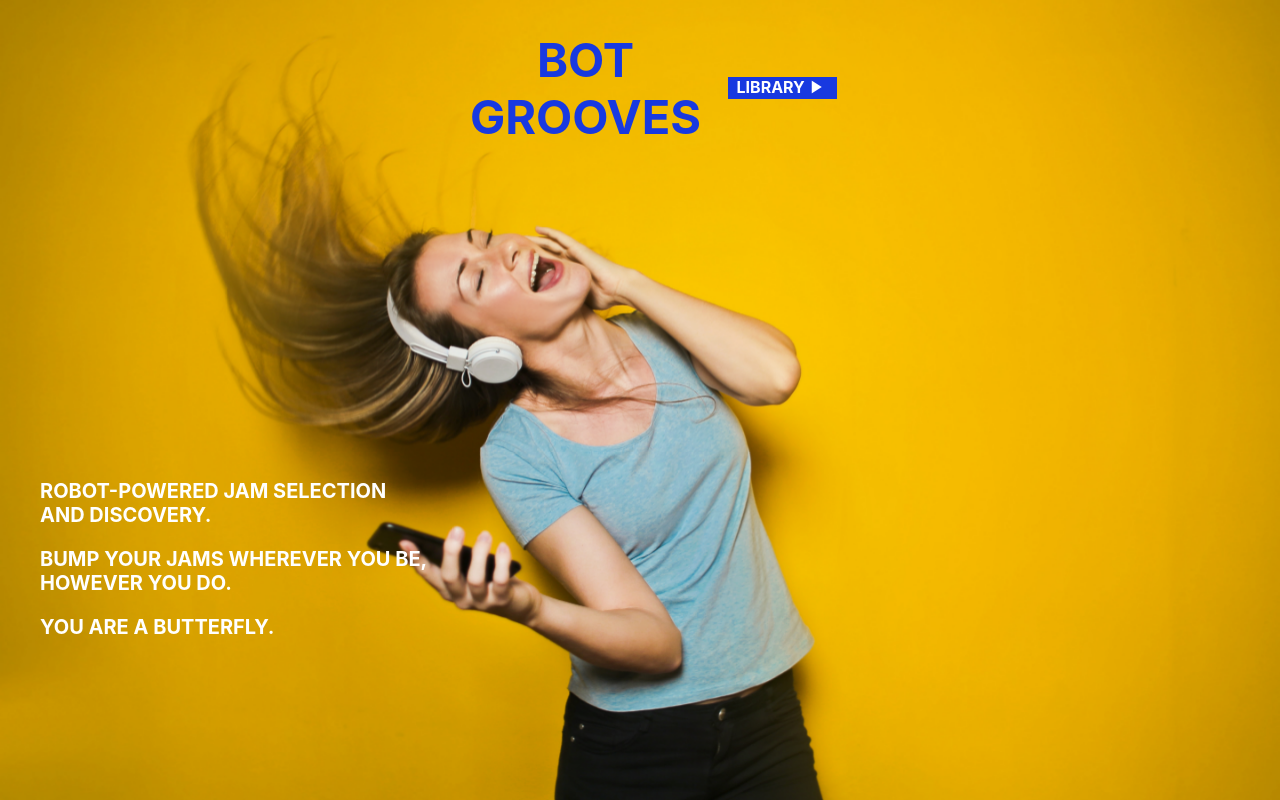
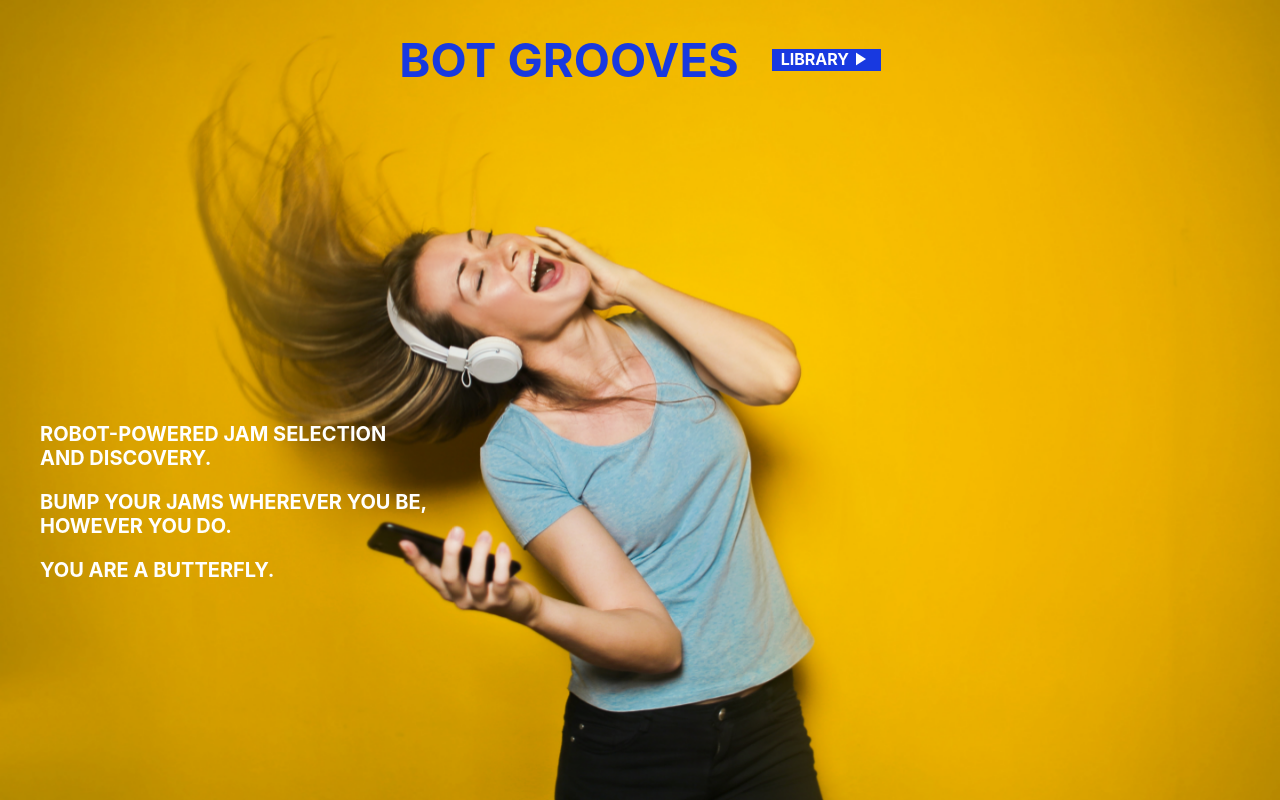
Before and after one commit to sean-p-ryan/bloc-jams-react, a React (Create React App) app: page / in a window 1280 px wide. Built offline with nearby package versions, Linux system fonts and the light colour scheme.

Commit message:
fixed spacing in header

```diff
--- a/src/styles/landing.css
+++ b/src/styles/landing.css
@@ -43,13 +43,12 @@ h1 {
   text-transform: uppercase;
   font-size: 47px;
   /* margin-left: 38%; */
-  width: 284px;
 }
 
 nav {
   /* margin-top: 54px; */
   /* display: inline; */
-  /* margin-left: 26px; */
+  margin-left: 33px;
   width: 100px;
   height: 22px;
   text-transform: uppercase;
```
